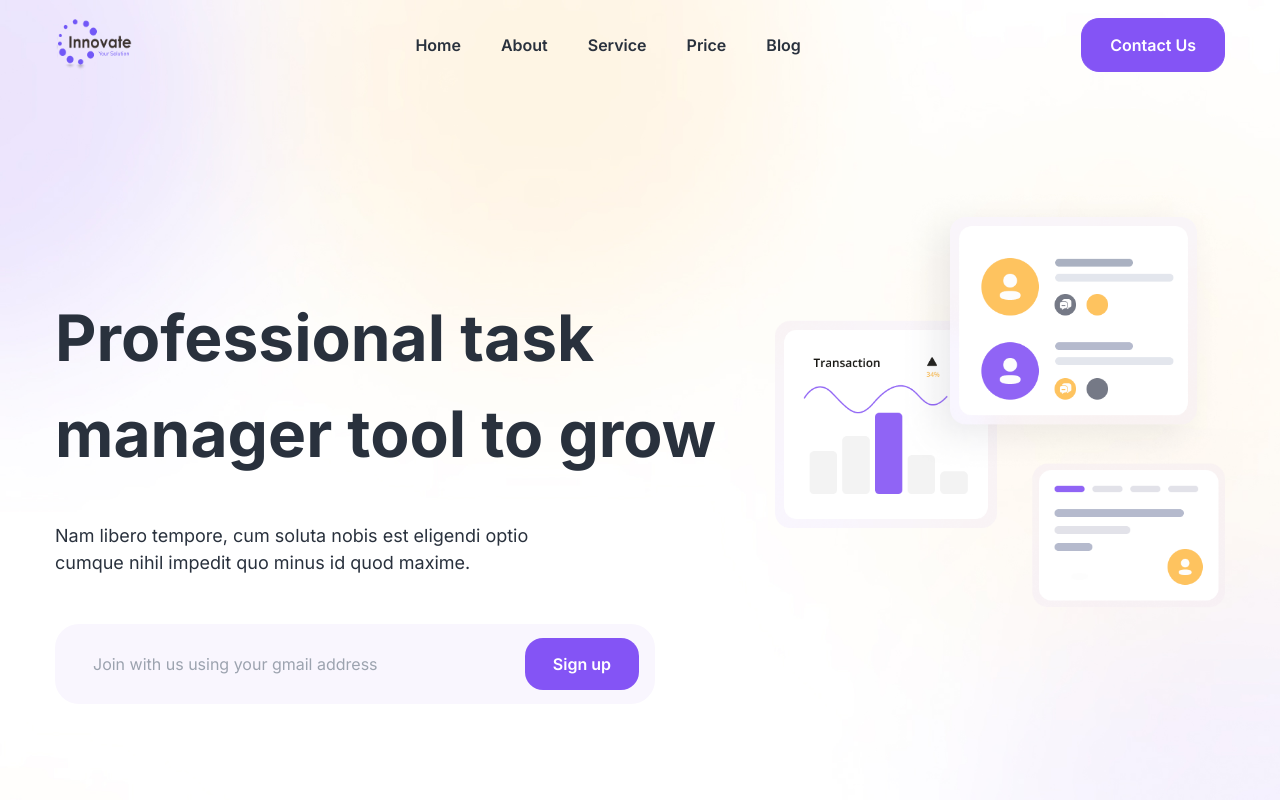
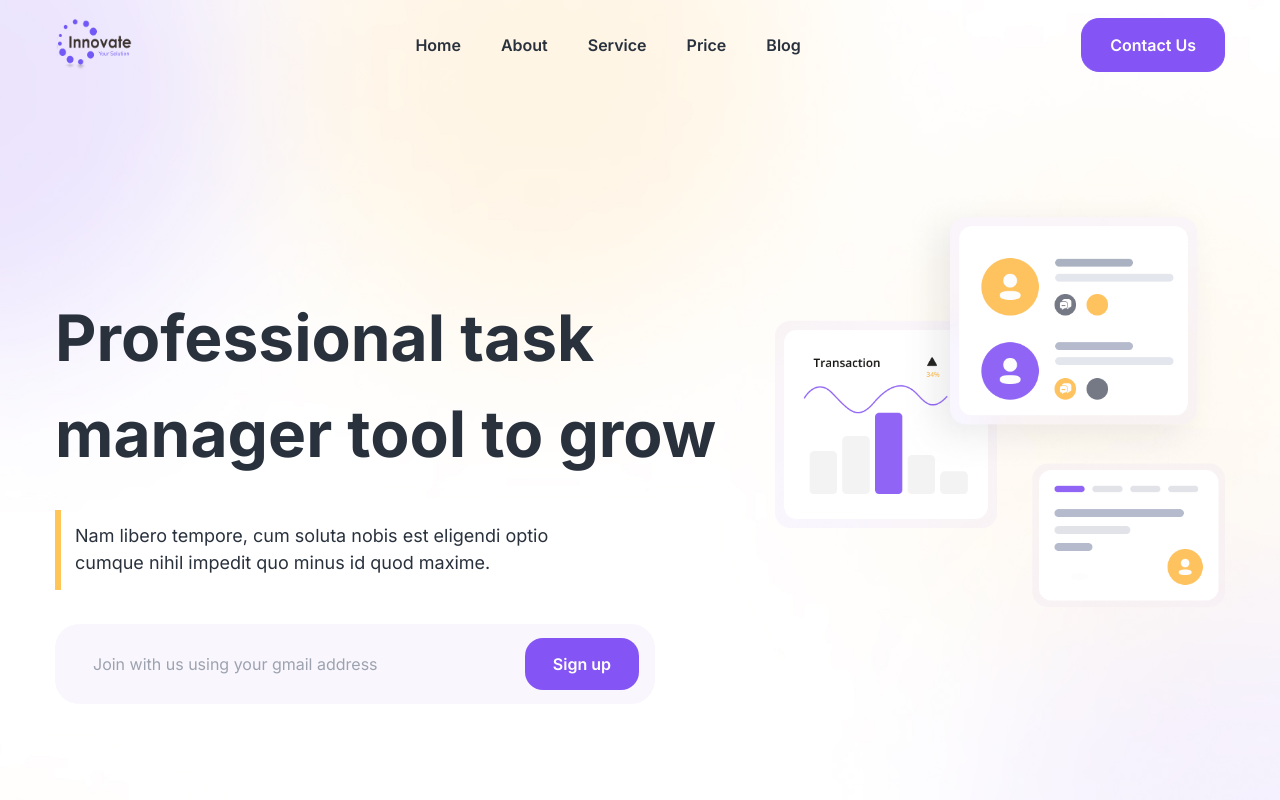
Before and after one commit to sajibkhandev/Innovate4, a Next.js app: page / in a window 1280 px wide. Shown: the top 800 px of the page. Built offline with nearby package versions, Linux system fonts and the light colour scheme.

Commit message:
after add para

```diff
--- a/app/components/banner.js
+++ b/app/components/banner.js
@@ -15,7 +15,7 @@ const Banner = () => {
         <div className='flex justify-between items-center'>
             <div>
                 <h2 className='text-[64px] text-primary font-bold w-720 pt-200'>Professional task manager tool to grow </h2>
-                <p className='text-[18px] text-primary font-normal w-516 pt-[40px] pb-[48px]'>Nam libero tempore, cum soluta nobis est eligendi optio cumque nihil impedit quo minus id quod maxime.</p>
+                <p className='relative after:absolute after:top-[28px] after:left-[0px] after:w-[6px] after:h-[80px] after:bg-[#FFC556] text-[18px] text-primary font-normal w-516 pt-[40px] pl-[20px] pb-[48px]'>Nam libero tempore, cum soluta nobis est eligendi optio cumque nihil impedit quo minus id quod maxime.</p>
                 <div className='relative w-[600px]'>
                     <input className='w-full py-[28px] px-[38px]  text-white bg-[#F9F6FE] rounded-[24px]' placeholder='Join with us using your gmail address'/>
                     <button className='absolute top-[50%] -translate-y-1/2 right-[16px] bg-[#8454F5] rounded-[18px] text-[#fff] font-semibold py-[14px] px-[28px]'>Sign up</button>
```
